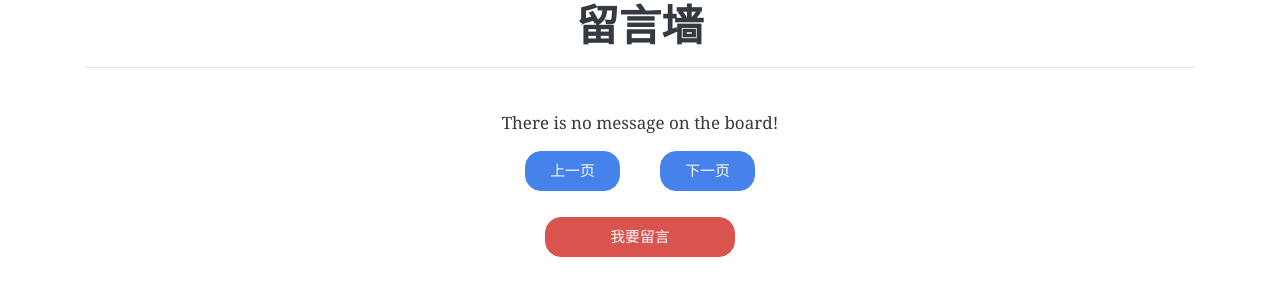
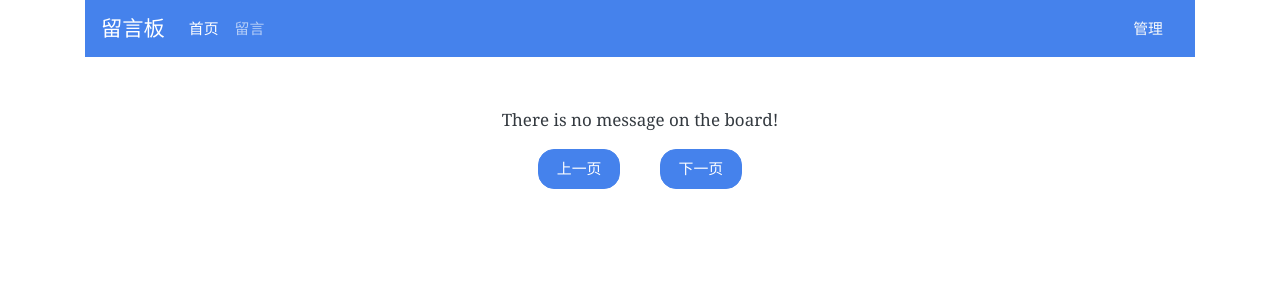
Before and after one commit to powerfooI/MessageBoard, a Django app: page /index/ in a window 1280 px wide. Shown: the top 300 px of the page. Run offline with Django 3.2, Linux system fonts and the light colour scheme; data that the repository does not hold is empty; some libraries are stand-ins or nearby versions.

Commit message:
add a nav bar

```diff
--- a/board/templates/board/index.html
+++ b/board/templates/board/index.html
@@ -1,9 +1,28 @@
 {% extends "board/base.html" %}
 
 {% block mainbody %}
-    <h1>留言墙</h1>
-    <hr>
-    <br>
+<nav class="navbar navbar-expand-lg navbar-dark bg-primary">
+    <a class="navbar-brand" href="#">留言板</a>
+    <button class="navbar-toggler" type="button" data-toggle="collapse" data-target="#navbarColor01" aria-controls="navbarColor01"
+        aria-expanded="false" aria-label="Toggle navigation">
+        <span class="navbar-toggler-icon"></span>
+    </button>
+
+    <div class="collapse navbar-collapse" id="navbarColor01">
+        <ul class="navbar-nav mr-auto">
+            <li class="nav-item active">
+                <a class="nav-link" href="#">首页 <span class="sr-only">(current)</span></a>
+            </li>
+            <li class="nav-item">
+                <a class="nav-link" href="{% url 'board:write_message' %}">留言</a>
+            </li>
+        </ul>
+        <form class="form-inline my-2 my-lg-0">
+            <a class="nav-link text-light" href="">管理</a>
+        </form>
+    </div>
+</nav>
+<div style="margin-top:50px;">
     {% if latest_message_list %}
     {% for message in latest_message_list %}
     <div class="card mb-3 border-primary" style="margin:0 15%;">
@@ -13,8 +32,7 @@
             <h6 class="card-subtitle text-muted">{{ message.send_time }}</h6>
         </div>
         {% if message.response_text %}
-                    <hr>
-                    <div class="card-body">
+        <div class="card-footer bg-light">
             {{ message.response_text }}
         </div>
         {% endif %}
@@ -24,12 +42,9 @@
     <p>There is no message on the board!</p>
     {% endif %}
     <div class="row justify-content-center">
-        <a class="btn btn-primary col-md-1" style="margin-right: 20px;" href="{% url 'board:index' last_page %}">上一页</a>
-        <a class="btn btn-primary col-md-1" style="margin-left: 20px;" href="{% url 'board:index' next_page %}">下一页</a>
+        <a class="btn btn-primary" style="margin-right: 20px;" href="{% url 'board:index' last_page %}">上一页</a>
+        <a class="btn btn-primary" style="margin-left: 20px;" href="{% url 'board:index' next_page %}">下一页</a>
+    </div>
 </div>
 
-    <br>
-    <div class="row justify-content-center">
-        <a class="btn btn-danger btn-block col-md-2" href="{% url 'board:write_message' %}">我要留言</a>
-    </div>
 {% endblock %}
```
Also changed, not shown: board/templates/board/manage.html (+25 -3 lines), board/templates/board/write_message.html (+23 -4 lines). Lines whose indentation alone changed are shown as unchanged.
